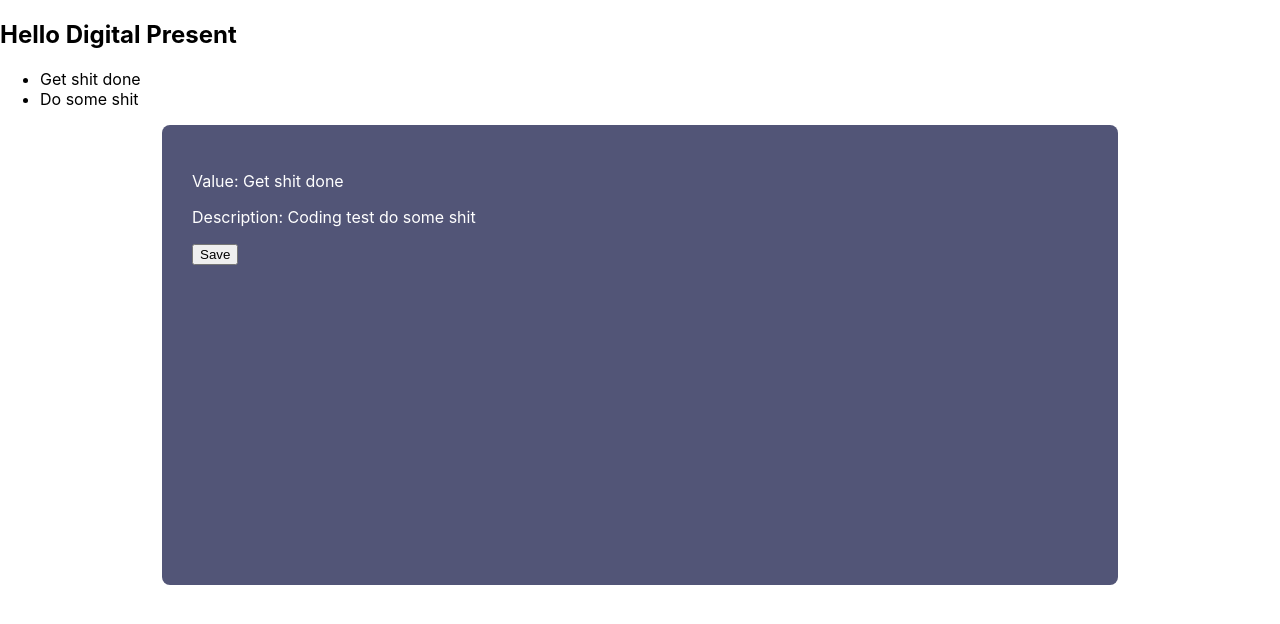
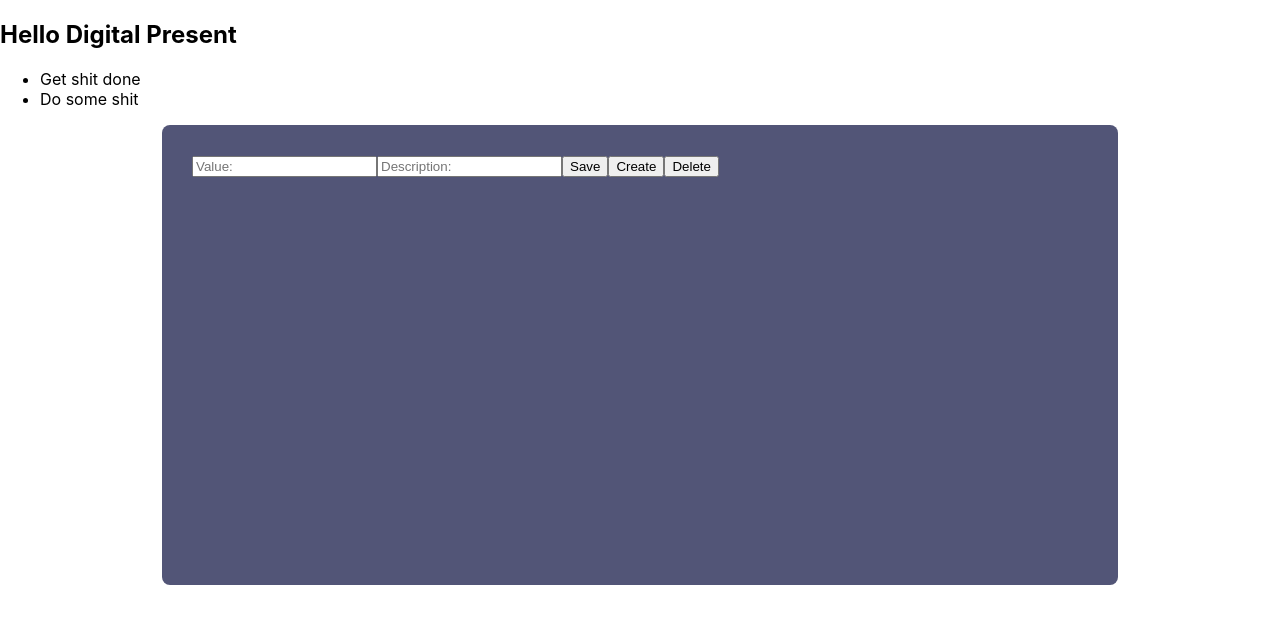
Before and after one commit to MarioKrstevski/digital-present-todos, a React (Create React App) app: page / in a window 1280 px wide. Both pictures are taken after a click on the item "Get shit done". Shown: the top 624 px of the page. Built offline with nearby package versions, Linux system fonts and the light colour scheme.

Commit message:
changed the way functions work

```diff
--- a/src/App.js
+++ b/src/App.js
@@ -1,4 +1,4 @@
-import React, { useEffect, useState } from "react";
+import React, { useEffect, useState, useRef } from "react";
 import "./App.css";
 import Modal from "./Modal";
 
@@ -8,22 +8,7 @@ function App() {
   const [selectedTodo, setSelectedTodo] = useState(null);
 
   useEffect(() => {
-    const fetchTodos = async () => {
-      // const response = await fetch("https://digitestapi.herokuapp.com/todos", {
-      //   method: "GET",
-      //   mode: "cors",
-      //   credentials: "include",
-      //   headers:new Headers({
-      //     'Authorization': 'Basic ZGlnaXRhbHByZXNlbnQ6bWFyaW9rcnN0ZXZza2khIzIwMTk=',
-      //     'Content-Type': 'application/json',
-      //     'Access-Control-Allow-Origin': true,
-      //     'Access-Control-Allow-Credentials':true,
-      //     'Access-Control-Allow-Methods': 'GET, POST, PUT, DELETE, OPTIONS, HEAD',
-      //     'Access-Control-Allow-Headers': 'origin, content-type, accept, authorization',
-      //   }),
-      //   // body: JSON.stringify(data)
-      // });
-      const response = [
+         const response = [
         {
           id: 0,
           value: "Get shit done",
@@ -37,15 +22,42 @@ function App() {
       ];
       console.log({ response });
       setTodos(response);
-    };
 
-    fetchTodos();
+
+    // getTodos();
   }, []);
 
   const todoNewValue = "test";
   const todoNewDesc = "test";
-  const editTodo = () => {
-    fetch(`https://digitestapi.herokuapp.com/todos/${selectedTodo.id}`, {
+
+  const valueInput = useRef(null);
+  const descriptionInput = useRef(null);
+
+  const getTodos = () => {
+    fetch(`https://digitestapi.herokuapp.com/todos`, {
+        method: "POST",
+        mode: "cors",
+        credentials: "include",
+        headers:new Headers({
+          'Authorization': 'Basic ZGlnaXRhbHByZXNlbnQ6bWFyaW9rcnN0ZXZza2khIzIwMTk=',
+          'Content-Type': 'application/json',
+          'Access-Control-Allow-Origin': true,
+          'Access-Control-Allow-Credentials':true,
+          'Access-Control-Allow-Methods': 'GET, POST, PUT, DELETE, OPTIONS, HEAD',
+          'Access-Control-Allow-Headers': 'origin, content-type, accept, authorization',
+        })
+      });
+  };
+
+  const editTodo = (id) => {
+
+    const data = new FormData();
+    const payload = {
+      'value': todoNewValue,
+      'description': todoNewDesc
+  };
+  data.append( "json", JSON.stringify( payload ) );
+    fetch(`https://digitestapi.herokuapp.com/todos/${id}`, {
         method: "POST",
         mode: "cors",
         credentials: "include",
@@ -57,14 +69,25 @@ function App() {
           'Access-Control-Allow-Methods': 'GET, POST, PUT, DELETE, OPTIONS, HEAD',
           'Access-Control-Allow-Headers': 'origin, content-type, accept, authorization',
         }),
-        body: JSON.stringify({
-          "value": todoNewValue,
-          "description" : todoNewDesc
-        })
+        body: data
       });
   };
 
   const addTodo = () => {
+
+    valueInput.current.focus();
+    descriptionInput.current.focus()
+
+    console.log(valueInput.current.value)
+    console.log(descriptionInput.current.value)
+
+    const data = new FormData();
+    const payload = {
+      'value': todoNewValue,
+      'description': todoNewDesc
+  };
+  data.append( "json", JSON.stringify( payload ) );
+
     fetch(`https://digitestapi.herokuapp.com/todos`, {
         method: "POST",
         mode: "cors",
@@ -77,15 +100,14 @@ function App() {
           'Access-Control-Allow-Methods': 'GET, POST, PUT, DELETE, OPTIONS, HEAD',
           'Access-Control-Allow-Headers': 'origin, content-type, accept, authorization',
         }),
-        body: JSON.stringify({
-          "value": todoNewValue,
-          "description" : todoNewDesc
-        })
+        body: data
       });
   }
 
-  const deleteTodo = () => {
-    fetch(`https://digitestapi.herokuapp.com/todos/${selectedTodo.id}`, {
+  const deleteTodo = (id) => {
+
+
+    fetch(`https://digitestapi.herokuapp.com/todos/${id}`, {
         method: "DELETE",
         mode: "cors",
         credentials: "include",
@@ -138,9 +160,11 @@ function App() {
         {isModalOpen ? (
           <div className="modal-container">
             {null ? null : <div className="todo">
-                <p>Value:  {selectedTodo.value} </p>
-                <p>Description:  {selectedTodo.description} </p>
-                <button> Save </button>
+                <input ref={valueInput} type="text" placeholder="Value:"  />
+                <input ref={descriptionInput} type="text" placeholder="Description:"  />
+                <button onClick={()=> editTodo(selectedTodo.id) }> Save </button>
+                <button onClick={()=> addTodo()}> Create </button>
+                <button onClick={()=> deleteTodo(selectedTodo.id)}> Delete </button>
              </div>}
           </div>
         ) : (
```
